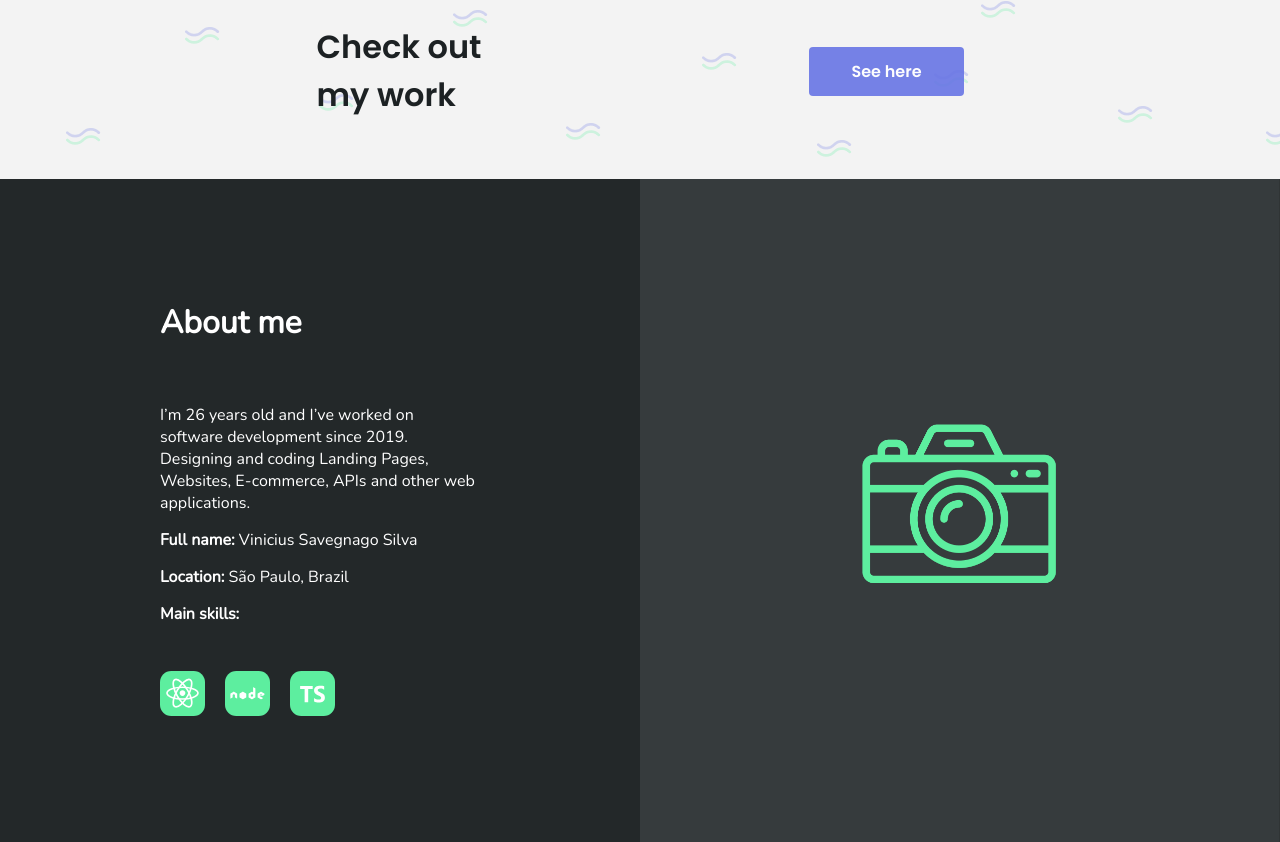
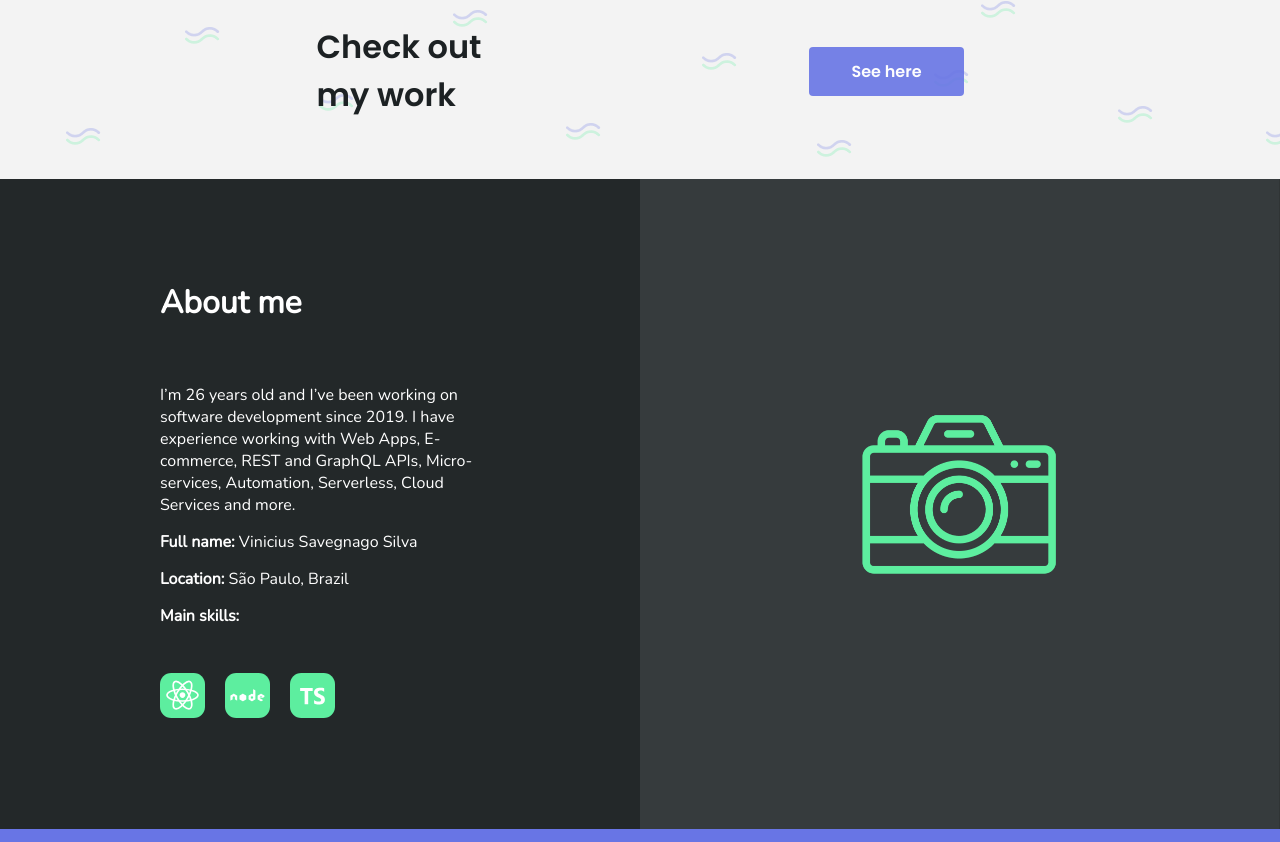
Before and after one commit to vinisaveg/portfolio, a React (Create React App) app: page / in a window 1280 px wide. Shown: the part 2058-2900 px from the top of the page. Built offline with nearby package versions, Linux system fonts and the light colour scheme.

Commit message:
adjust about component

```diff
--- a/src/components/About/About.component.tsx
+++ b/src/components/About/About.component.tsx
@@ -19,6 +19,10 @@ import nodeIcon from '../../assets/icons/node-icon.svg';
 import { Wrapper } from '../../styles/shared/Wrapper';
 
 const About: FunctionComponent = () => {
+    const birthdate = new Date(1995, 11, 28);
+    const ageDate = Date.now() - Number(birthdate);
+    const age = new Date(ageDate).getUTCFullYear() - 1970;
+
     return (
         <Wrapper
             id="aboutme"
@@ -31,7 +35,7 @@ const About: FunctionComponent = () => {
             <AboutWrapper
                 width="100%"
                 maxWidth="1600px"
-                height="100%"
+                height="650px"
                 alignItems="center"
                 justifyContent="center"
                 flexDirection="row"
@@ -56,9 +60,10 @@ const About: FunctionComponent = () => {
                         maxWidth={350}
                         margin={['0px', '0px', '15px', '0px']}
                     >
-                        I’m 26 years old and I’ve worked on software development
-                        since 2019. Designing and coding Landing Pages, Websites,
-                        E-commerce, APIs and other web applications.
+                        I’m {age} years old and I’ve been working on software
+                        development since 2019. I have experience working with Web
+                        Apps, E-commerce, REST and GraphQL APIs, Micro-services,
+                        Automation, Serverless, Cloud Services and more.
                     </Text>
 
                     <Text
--- a/src/components/About/styles.ts
+++ b/src/components/About/styles.ts
@@ -4,6 +4,7 @@ import { Wrapper } from '../../styles/shared/Wrapper';
 export const AboutWrapper = styled(Wrapper)`
     @media screen and (max-width: 1105px) {
         flex-direction: column;
+        height: 100%;
     }
 `;
 
@@ -33,6 +34,7 @@ export const AboutSkills = styled(Wrapper)`
 export const MeImageWrapper = styled.img`
     width: 100%;
     height: 100%;
+    object-fit: cover;
 `;
 
 export const SkillIcon = styled.img`
```
